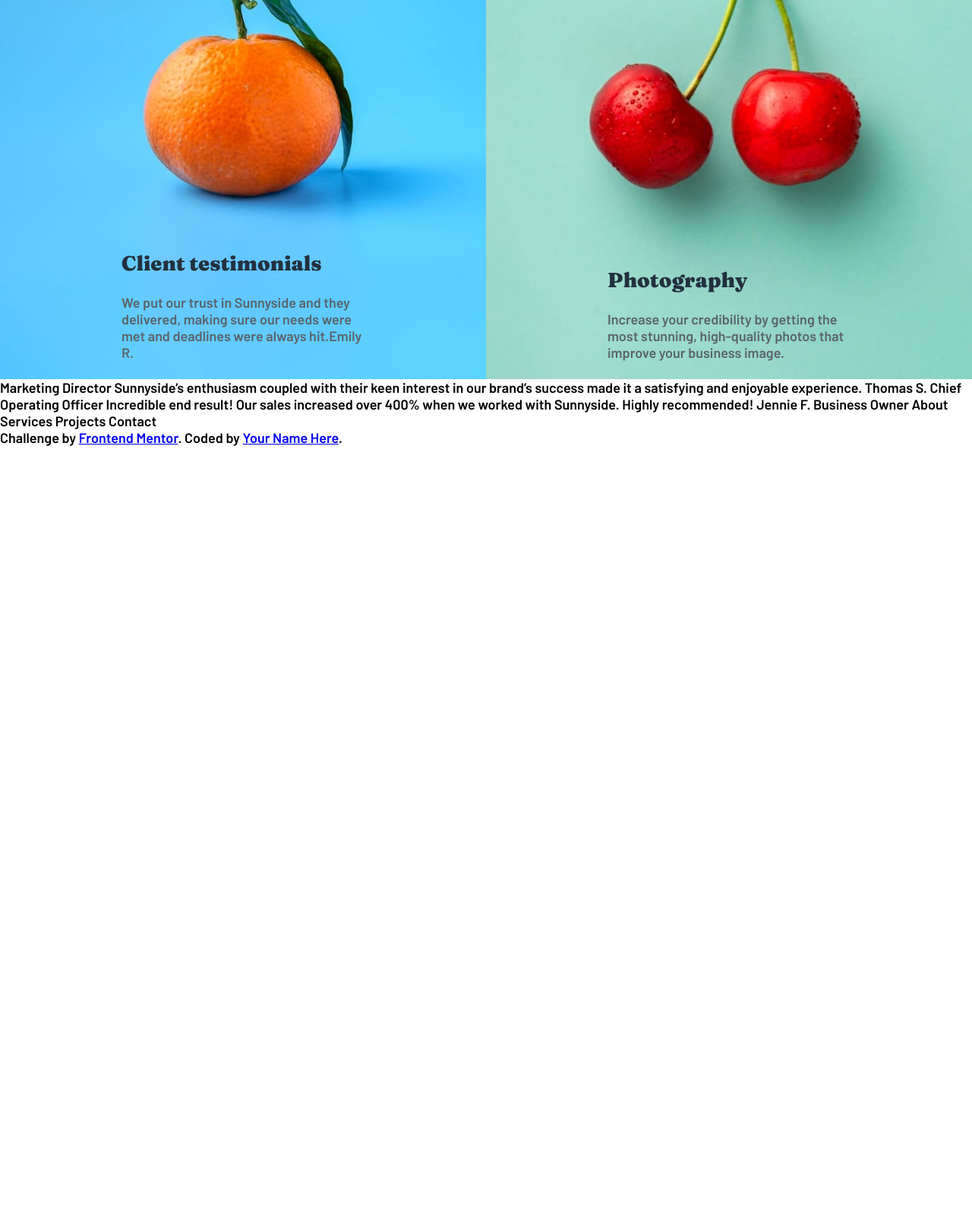
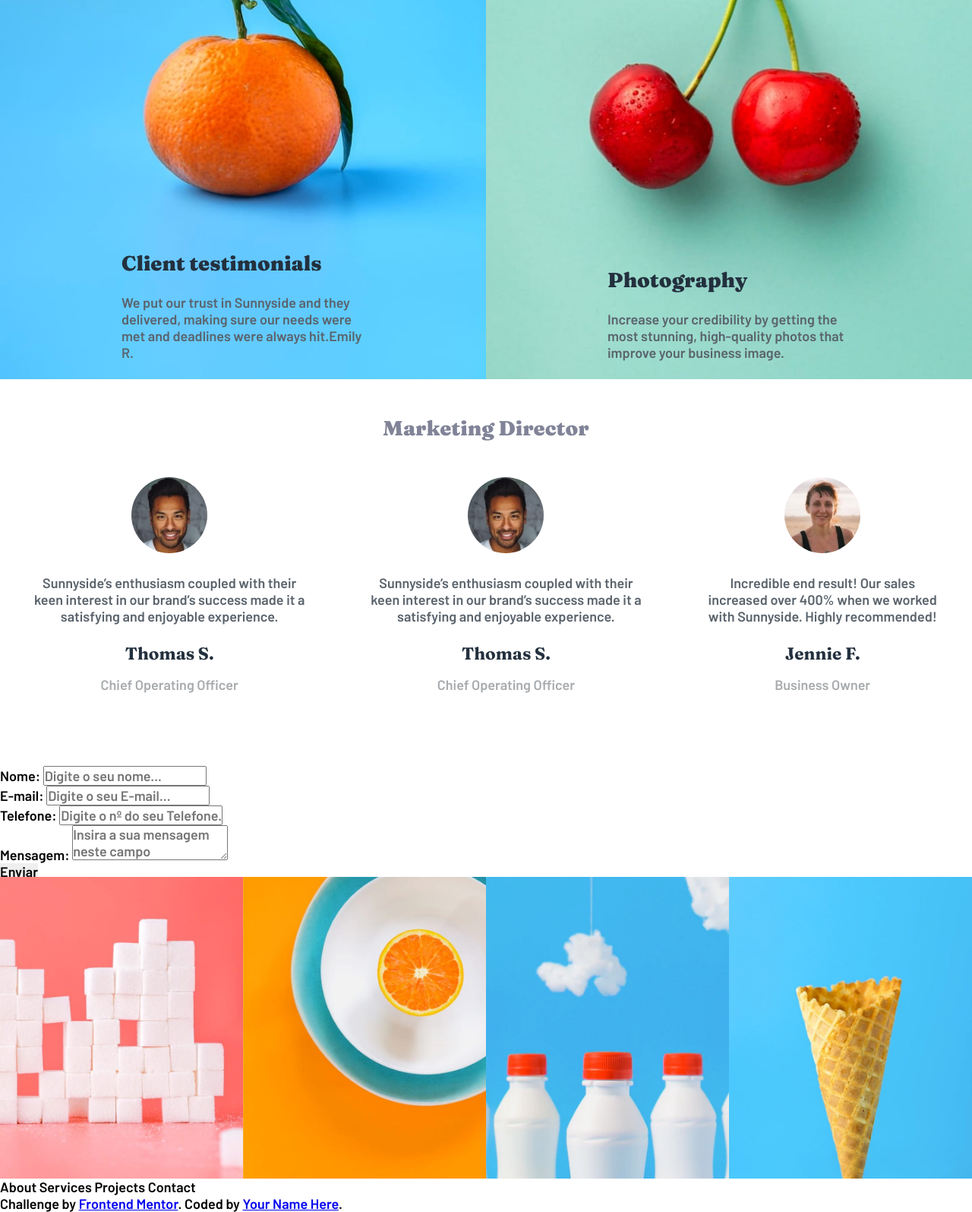
Before and after one commit to GabrielWolf-Dev/frontend-mentor-challenges, a PHP site: page / in a window 1280 px wide. Shown: the part 1558-3153 px from the top of the page at 76% size. Before the commit the page ends 2145 px from the top, so only its background shows below. Run offline with PHP 8.4, Linux system fonts and the light colour scheme.

Commit message:
Depoimentos e galeria feita, iniciando formulario de contato

```diff
--- a/sunnyside-agency/index.html
+++ b/sunnyside-agency/index.html
@@ -45,7 +45,7 @@
 
   <section class="insights">
     <div class="insights__content">
-      <h1 class="title">Stand out to the right audience</h1>
+      <h2 class="title">Stand out to the right audience</h2>
 
       <p class="insights__content-desc paragraph">
         Using a collaborative formula of designers, researchers, photographers, videographers, and copywriters, we’ll build and extend your brand in digital places.
@@ -59,7 +59,7 @@
 
   <section class="insights row-reverse">
     <div class="insights__content">
-      <h1 class="title">Graphic design</h1>
+      <h2 class="title">Graphic design</h2>
 
       <p class="insights__content-desc paragraph">
         Great design makes you memorable. We deliver artwork that underscores your brand message and captures potential clients’ attention.
@@ -75,7 +75,7 @@
       <div class="insights__img-bg">
 
       <aside class="insights__content-img-bg">
-        <h1 class="title mbottom-24">Photography</h1>
+        <h2 class="title mbottom-24">Photography</h2>
         <p class="paragraph text-left">
           Increase your credibility by getting the most stunning, high-quality photos that improve your business image.
         </p>
@@ -84,7 +84,7 @@
 
     <div class="insights__img-bg img-bg-2">
       <aside class="insights__content-img-bg">
-        <h1 class="title mbottom-24">Client testimonials</h1>
+        <h2 class="title mbottom-24">Client testimonials</h2>
         <p class="paragraph">
           We put our trust in Sunnyside and they delivered, making sure our needs were met and deadlines were always hit.Emily R.
         </p>
@@ -94,20 +94,82 @@
   </section><!--insights-->
 
 
+  <section class="depoiments">
+    <h2 class="title gray">Marketing Director</h2>
 
+    <div class="depoiments__flex">
+      <article class="depoiments-wrapper">
+        <img src="./images/image-thomas.jpg" alt="Cliente dando depoimento" class="depoiments__img-client" />
 
+        <p class="paragraph my-24 px-4per">
+          Sunnyside’s enthusiasm coupled with their keen interest in our brand’s success made it a satisfying and enjoyable experience.
+        </p>
 
+        <h4 class="depoiments__client-name">Thomas S.</h4>
+        <h5 class="depoiments__client-work mtop-16">Chief Operating Officer</h5>
+      </article><!--depoiments-wrapper-->
 
+      <article class="depoiments-wrapper">
+        <img src="./images/image-thomas.jpg" alt="Cliente dando depoimento" class="depoiments__img-client" />
 
-  Marketing Director
+        <p class="paragraph my-24 px-4per">
+          Sunnyside’s enthusiasm coupled with their keen interest in our brand’s success made it a satisfying and enjoyable experience.
+        </p>
 
-  Sunnyside’s enthusiasm coupled with their keen interest in our brand’s success made it a satisfying and enjoyable experience.
-  Thomas S.
-  Chief Operating Officer
+        <h4 class="depoiments__client-name">Thomas S.</h4>
+        <h5 class="depoiments__client-work mtop-16">Chief Operating Officer</h5>
+      </article><!--depoiments-wrapper-->
 
-  Incredible end result! Our sales increased over 400% when we worked with Sunnyside. Highly recommended!
-  Jennie F.
-  Business Owner
+      <article class="depoiments-wrapper">
+        <img src="./images/image-jennie.jpg" alt="Cliente dando depoimento" class="depoiments__img-client" />
+
+        <p class="paragraph my-24 px-4per">
+          Incredible end result! Our sales increased over 400% when we worked with Sunnyside. Highly recommended!
+        </p>
+
+        <h4 class="depoiments__client-name">Jennie F.</h4>
+        <h5 class="depoiments__client-work mtop-16">Business Owner</h5>
+      </article><!--depoiments-wrapper-->
+    </div><!--depoiments__flex-->
+  </section><!--depoiments-->
+
+  <form action="">
+    <fieldset>
+      <label for="name">Nome:</label>
+      <input type="text" name="name" id="name" placeholder="Digite o seu nome..." />
+    </fieldset>
+
+    <fieldset>
+      <label for="email">E-mail:</label>
+      <input type="email" name="email" id="email" placeholder="Digite o seu E-mail..." />
+    </fieldset>
+
+    <fieldset>
+      <label for="phone">Telefone:</label>
+      <input type="tel" name="phone" id="phone" placeholder="Digite o nº do seu Telefone..." />
+    </fieldset>
+
+    <fieldset>
+      <label for="msg">Mensagem:</label>
+      <textarea name="msg" id="msg" placeholder="Insira a sua mensagem neste campo"></textarea>
+    </fieldset>
+
+    <button type="submit">Enviar</button>
+  </form>
+
+  <section class="gallery-prod">
+    <div class="gallery-prod__imgs-box">
+      <img class="gallery-prod__img" src="./images/imgs-page/image-gallery-sugarcubes.jpg" alt="Sugar cubes" />
+
+      <img class="gallery-prod__img" src="./images/imgs-page/image-gallery-orange.jpg" alt="Orange" />
+    </div><!--gallery-prod__imgs-box-->
+
+    <div class="gallery-prod__imgs-box">
+      <img class="gallery-prod__img" src="./images/imgs-page/image-gallery-milkbottles.jpg" alt="Milk Bottles" />
+
+      <img class="gallery-prod__img" src="./images/imgs-page/image-gallery-cone.jpg" alt="Cone" />
+    </div><!--gallery-prod__imgs-box-->
+  </section><!--gallery-prod-->
 
   About
   Services
--- a/sunnyside-agency/style/style.css
+++ b/sunnyside-agency/style/style.css
@@ -29,6 +29,8 @@
 ul { list-style-type: none; }
 
 button { cursor: pointer; border: 0; }
+
+fieldset { border: none; }
 
 /*---------------------------------------------------*/
 /* Default Styles: */
@@ -63,6 +65,18 @@ button { cursor: pointer; border: 0; }
     margin-bottom: 24px;
 }
 
+.mtop-16 {
+    margin-top: 16px;
+}
+
+.my-24 {
+    margin: 24px 0;
+}
+
+.px-4per {
+    padding: 0 4%;
+}
+
 .btn-insights {
     font-size: 1.25rem;
     font-family: 'Fraunces', sans-serif;
@@ -77,6 +91,8 @@ button { cursor: pointer; border: 0; }
 }
 
 .btn-yellow:hover { text-decoration: underline hsl(51, 100%, 49%) solid 8px; }
+
+.gray { color: var(--secondary-darkBlue-grayish); }
 
 /*---------------------------------------------------*/
 /* Mobile First */
@@ -206,6 +222,60 @@ button { cursor: pointer; border: 0; }
     transform: translateX(-50%);
 }
 
+/*---------------------------------------------------*/
+/* Depoiments: */
+.depoiments {
+    width: 100%;
+    padding: 48px 2%;
+    text-align: center;
+    background-color: var(--secondary-white);
+}
+
+.depoiments__flex {
+    width: 100%;
+    max-width: 1280px;
+    margin: 48px auto;
+    display: flex;
+    justify-content: center;
+    align-items: center;
+    flex-direction: column;
+    gap: 48px;
+}
+
+.depoiments__img-client {
+    width: 100px;
+    height: 100px;
+    border-radius: 50%;
+}
+
+.depoiments__client-name {
+    font-size: 1.25rem;
+    font-family: 'Fraunces', sans-serif;
+    font-weight: 700;
+    color: var(--secondary-darkBlue-desaturated);
+}
+
+.depoiments__client-work {
+    color: var(--secondary-grayish);
+}
+
+/*---------------------------------------------------*/
+/* Gallery Products */
+
+.gallery-prod {
+    width: 100%;
+    display: flex;
+    justify-content: center;
+    align-items: center;
+}
+
+.gallery-prod__img {
+    width: 100%;
+    display: inline-block;
+    margin-top: -4px;
+}
+
+
 @media (min-width: 320px){
     .banner {
         background-image: url(../images/desktop/image-header.jpg);
@@ -297,6 +367,32 @@ button { cursor: pointer; border: 0; }
     .btn-insights {
         text-underline-offset: -15%;
     }
+
+    /*---------------------------------------------------*/
+    /* Depoiments */
+
+    .depoiments__flex {
+        display: flex;
+        justify-content: space-evenly;
+        align-items: center;
+        flex-direction: row;
+        gap: 48px;
+    }
+
+    /*---------------------------------------------------*/
+    /* Gallery Products */
+
+    .gallery-prod {
+        justify-content: initial;
+    }
+
+    .gallery-prod__img { width: 50%; }
+
+    .gallery-prod__imgs-box {
+        width: 50%;
+        display: flex;
+        align-items: center;
+    }
 }
 
 @media (min-width: 1280px) {
```
